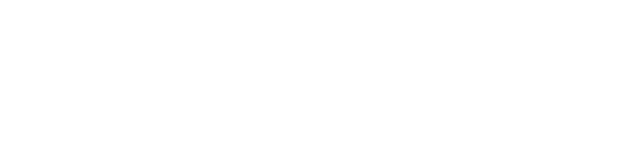
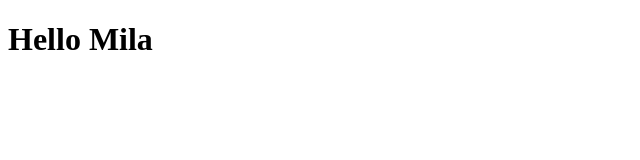
Before and after one commit to VeronicaAnais/carpeta-saludo-git, a plain HTML site: page index.html in a window 1280 px wide. Shown: the whole page, without its empty margins (0-640 px from the left). Drawn offline with Linux system fonts and the light colour scheme.

Commit message:
added hello Mila to index.html

```diff
--- a/index.html
+++ b/index.html
@@ -7,6 +7,7 @@
     <title>Document</title>
 </head>
 <body>
+    <h1>Hello Mila</h1>
 
 </body>
 </html>
```
